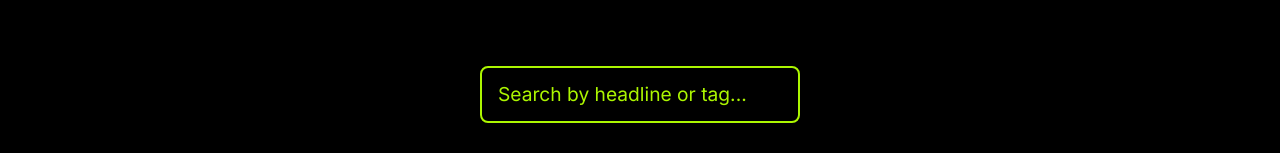
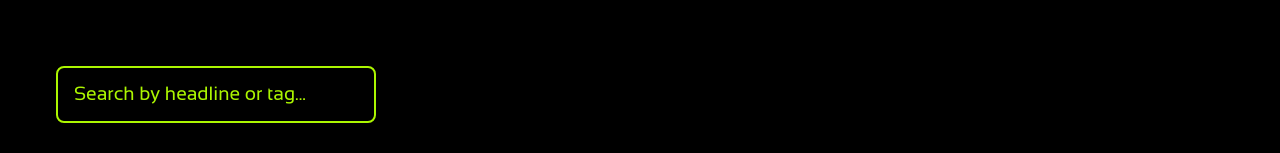
Before and after one commit to monash-human-power/MHP_Website_V2, a Next.js app: page /news in a window 1280 px wide. Shown: the part 179-332 px from the top of the page. Built offline with nearby package versions, Linux system fonts and the light colour scheme; grey boxes are pictures that could not be loaded; a web font is replaced by a local one.

Commit message:
Cleaning up css

```diff
--- a/app/news/page.tsx
+++ b/app/news/page.tsx
@@ -21,9 +21,9 @@ export default function News() {
 
   //states for displaying newletters
   // const [pdfDisplayed, setPdfDisplayed] = useState(false);
-  const [selectedBlog, setSelectedBlog] = useState<Article|null>(null);
+  const [selectedBlog, setSelectedBlog] = useState<Article | null>(null);
 
-  const handleBlogClick = (article:Article) => {
+  const handleBlogClick = (article: Article) => {
     setSelectedBlog(article); // Set the clicked blog as the selected blog
   };
   const articles: Article[] = Object.values(blogData);
@@ -54,29 +54,34 @@ export default function News() {
           News
         </h1>
         {/* Search bar */}
-        <div className="mb-8">
+        <div className="mb-8 flex justify-start">
           <input
             type="text"
             placeholder="Search by headline or tag..."
             value={searchQuery}
             onChange={(e) => setSearchQuery(e.target.value)} // Capture search query
             onKeyDown={handleKeyDown} // Handle "Enter" key press
-            className="bg-black bg-opacity-70 border-2 border-[#ACF601] text-white placeholder-[#ACF601] rounded-lg w-80 py-3 px-4 text-base transition-shadow duration-300 focus:outline-none focus:ring-2 focus:ring-[#ACF601] focus:border-[#ACF601]"
+            className="font-Sansation bg-black bg-opacity-70 border-2 border-[#ACF601] text-white placeholder-[#ACF601] rounded-lg w-80 py-3 px-4 text-base transition-shadow duration-300 focus:outline-none focus:ring-2 focus:ring-[#ACF601] focus:border-[#ACF601]"
           />
         </div>
         <div className="relative bg-black">
           <div
-            className="flex overflow-x-scroll overflow-y-hidden space-x-6"
+            className="flex justify-evenly overflow-x-auto overflow-y-hidden space-x-6"
             style={{ scrollbarWidth: "thin", scrollbarColor: "#ACF601 black" }}
           >
-            {articlesToDisplay.map((article, index) => (
+            {//if no articles match search display nothing
+              articlesToDisplay.length === 0 ? (
+              <p>No articles match your query</p>
+            ) : (
+              articlesToDisplay.map((article, index) => (
                 <BlogCard
                   key={index}
                   article={article}
                   index={index}
                   onClick={() => handleBlogClick(article)}
                 />
-            ))}
+              ))
+            )}
           </div>
         </div>
 
@@ -94,15 +99,15 @@ export default function News() {
               <div
                 className="relative w-full"
                 style={{
-          aspectRatio: '1 / 1.414', // Ensures proper A4 aspect ratio
-          maxWidth: '100%', // Prevents overflow on smaller screens
-          maxHeight: '90vh', // Restricts height to fit the viewport
+                  aspectRatio: "1 / 1.414", // Ensures proper A4 aspect ratio
+                  maxWidth: "100%",
+                  maxHeight: "80vh",
                 }}
               >
                 <iframe
                   src={selectedBlog.source}
                   className="absolute top-0 left-0 w-full h-full"
-          style={{ border: 'none' }} // Removes default iframe border
+                  style={{ border: "none" }} // Removes default iframe border
                 />
               </div>
             </div>
```
Also changed, not shown: app/components/BlogCard.tsx (+1 -20 lines). Lines whose indentation alone changed are shown as unchanged.
